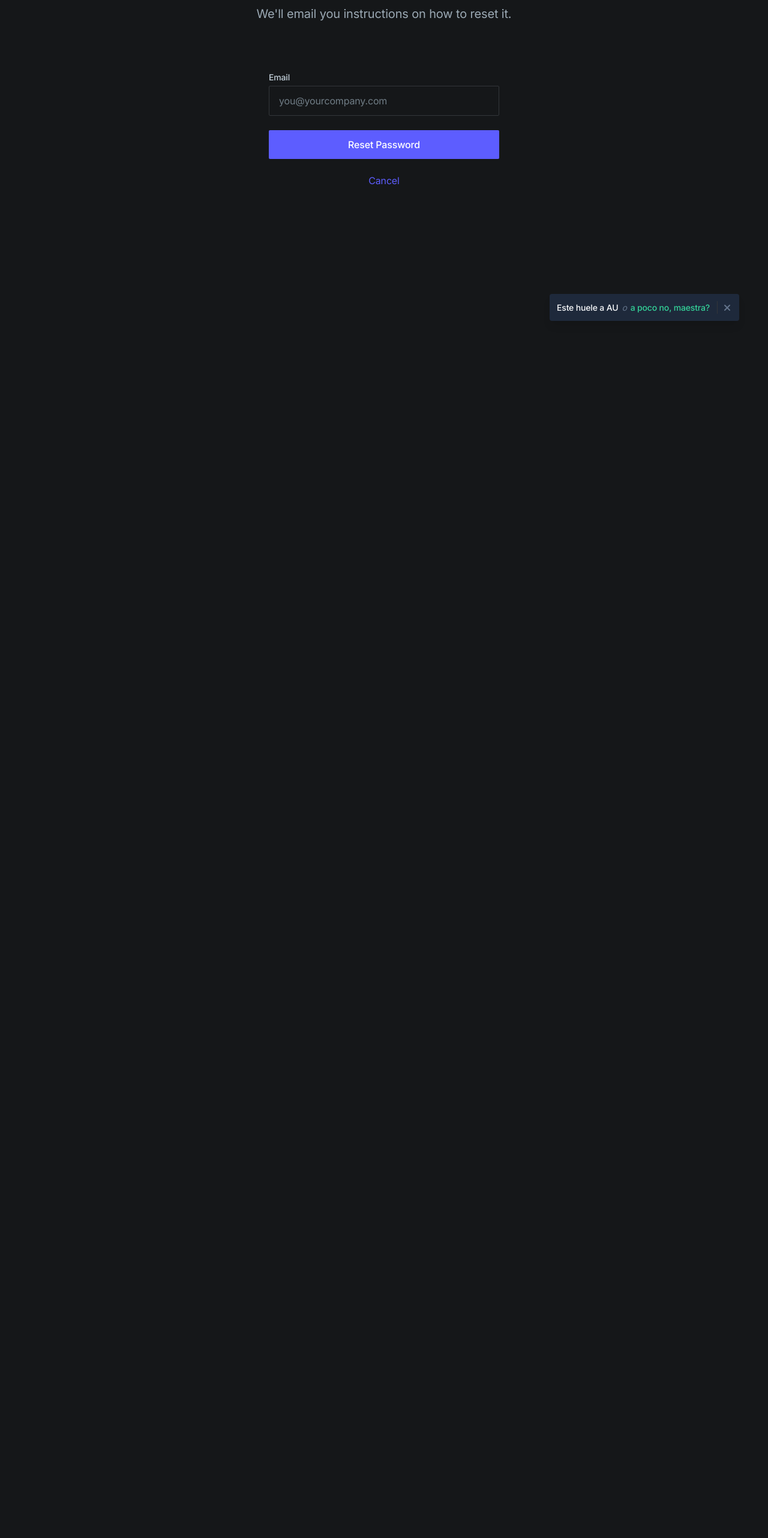
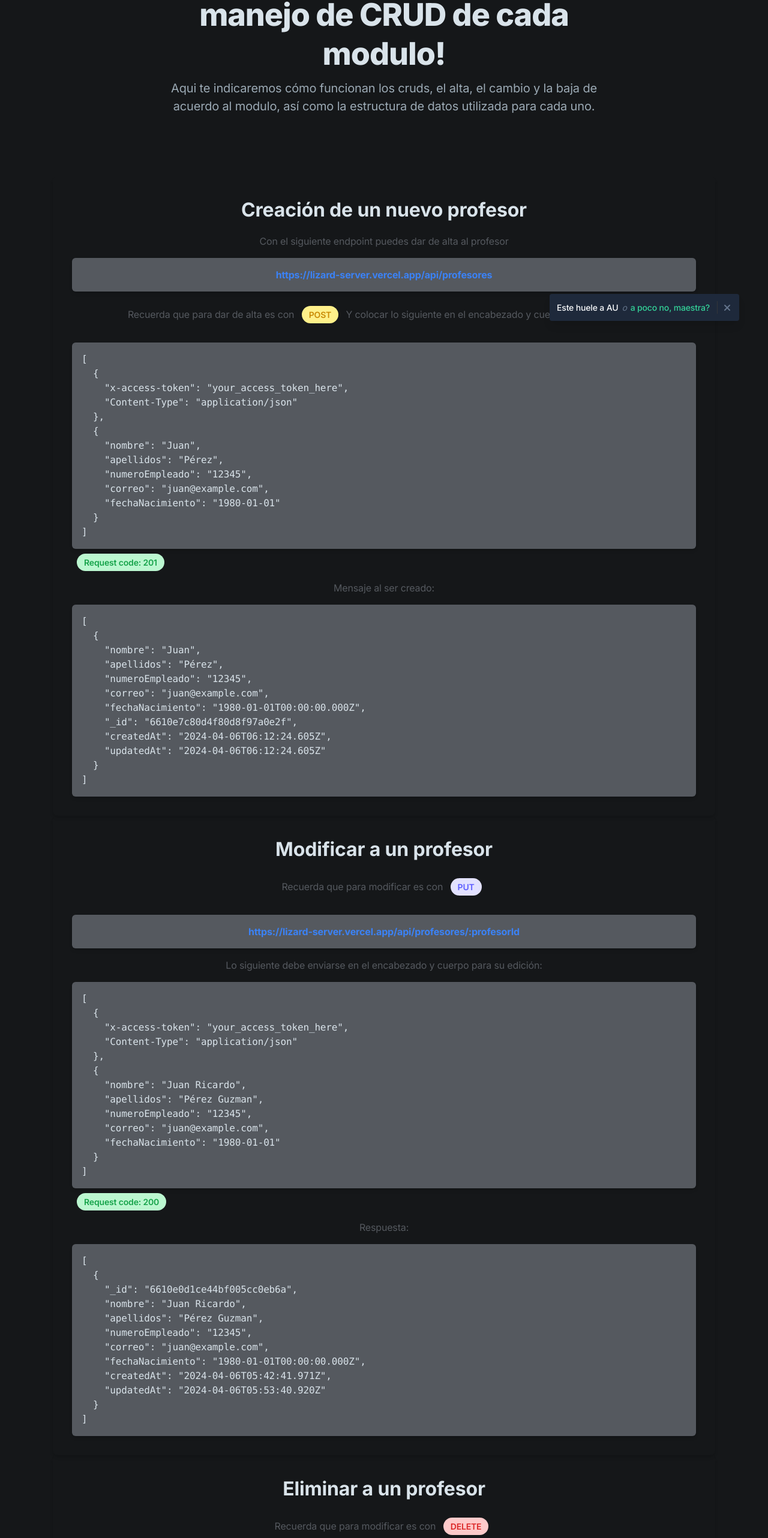
Before and after one commit to joseph117xdxd/Lizard2.0, a Next.js app in the folder client/: page /crud in a window 1280 px wide. Shown: the part 233-2797 px from the top of the page at 60% size. Before the commit the page ends 800 px from the top, so only its background shows below. Built offline with nearby package versions, Linux system fonts and the light colour scheme.

Commit message:
no mames al fin quedo crud profes

```diff
--- a/client/app/(auth)/crud/page.tsx
+++ b/client/app/(auth)/crud/page.tsx
@@ -1,44 +1,253 @@
 export const metadata = {
-  title: 'Reset Password - Open PRO',
-  description: 'Page description',
-}
+  title: "CRUD",
+  description: "Page description",
+};
 
-import Link from 'next/link'
+// Endpoints
+const endpointOfertasGet = "https://lizard-server.vercel.app/api/oferta";
+const endpointAdmisionesGet = "https://lizard-server.vercel.app/api/admision";
+
+const endpointSignUpUser = "https://lizard-server.vercel.app/api/auth/signup";
+
+const endpointSignInUser = "https://lizard-server.vercel.app/api/auth/signin";
+
+const endpointProfesoresGet = "https://lizard-server.vercel.app/api/profesores";
+const endpointProfesoresGetById =
+  "https://lizard-server.vercel.app/api/profesores/:profesorId";
+const endpointOfertaGetById =
+  "https://lizard-server.vercel.app/api/oferta/:ofertaId";
+const endpointAdmisionGetById =
+  "https://lizard-server.vercel.app/api/admision/:admisionId";
+
+// Respuestas de la API
+
+const response201AltaProfe = [
+  {
+    "x-access-token": "your_access_token_here",
+    "Content-Type": "application/json",
+  },
+  {
+    nombre: "Juan",
+    apellidos: "Pérez",
+    numeroEmpleado: "12345",
+    correo: "juan@example.com",
+    fechaNacimiento: "1980-01-01",
+  },
+];
+
+const responseMensajeAltaProfe = [
+  {
+    nombre: "Juan",
+    apellidos: "Pérez",
+    numeroEmpleado: "12345",
+    correo: "juan@example.com",
+    fechaNacimiento: "1980-01-01T00:00:00.000Z",
+    _id: "6610e7c80d4f80d8f97a0e2f",
+    createdAt: "2024-04-06T06:12:24.605Z",
+    updatedAt: "2024-04-06T06:12:24.605Z",
+  },
+];
+
+const response200CambioProfe = [
+  {
+    "x-access-token": "your_access_token_here",
+    "Content-Type": "application/json",
+  },
+  {
+    nombre: "Juan Ricardo",
+    apellidos: "Pérez Guzman",
+    numeroEmpleado: "12345",
+    correo: "juan@example.com",
+    fechaNacimiento: "1980-01-01",
+  },
+];
+
+const response200ModificacionProfe = [
+  {
+    _id: "6610e0d1ce44bf005cc0eb6a",
+    nombre: "Juan Ricardo",
+    apellidos: "Pérez Guzman",
+    numeroEmpleado: "12345",
+    correo: "juan@example.com",
+    fechaNacimiento: "1980-01-01T00:00:00.000Z",
+    createdAt: "2024-04-06T05:42:41.971Z",
+    updatedAt: "2024-04-06T05:53:40.920Z",
+  },
+];
+
+const headersEliminacionProfe = [
+  {
+    "x-access-token": "your_access_token_here",
+    "Content-Type": "application/json",
+  },
+];
+
+const responseMensajeEliminacionProfe = [
+  {
+    message: "Profesor eliminado exitosamente",
+  },
+];
 
 export default function ResetPassword() {
   return (
     <section className="relative">
       <div className="max-w-6xl mx-auto px-4 sm:px-6">
         <div className="pt-32 pb-12 md:pt-40 md:pb-20">
-
           {/* Page header */}
           <div className="max-w-3xl mx-auto text-center pb-12 md:pb-20">
-            <h1 className="h1 mb-4">Forgot your password?</h1>
-            <p className="text-xl text-gray-400">We'll email you instructions on how to reset it.</p>
+            <h1 className="h1">
+              ¡En esta sección abarcamos el manejo de CRUD de cada modulo!
+            </h1>
+            <p
+              className="text-xl text-gray-400 mb-8"
+              data-aos="fade-up"
+              data-aos-delay="200"
+            >
+              Aqui te indicaremos cómo funcionan los cruds, el alta, el cambio y
+              la baja de acuerdo al modulo, así como la estructura de datos
+              utilizada para cada uno.
+            </p>
           </div>
 
-          {/* Form */}
-          <div className="max-w-sm mx-auto">
-            <form>
-              <div className="flex flex-wrap -mx-3 mb-4">
-                <div className="w-full px-3">
-                  <label className="block text-gray-300 text-sm font-medium mb-1" htmlFor="email">Email</label>
-                  <input id="email" type="email" className="form-input w-full text-gray-300" placeholder="you@yourcompany.com" required />
-                </div>
+          {/* Bloque Profesores - Crear */}
+          <div className="bg-blue p-8 rounded-lg shadow-md">
+            <h2 className="text-3xl font-bold text-center mb-4">
+              Creación de un nuevo profesor
+            </h2>
+            <p className="text-center text-gray-600 mb-4">
+              Con el siguiente endpoint puedes dar de alta al profesor
+            </p>
+            <div className="bg-gray-600 p-4 rounded-md shadow-md mb-4">
+              <p className="text-center">
+                <a
+                  href={endpointProfesoresGet}
+                  className="text-blue-500 font-bold no-underline"
+                >
+                  {endpointProfesoresGet}
+                </a>
+              </p>
+            </div>
+            <p className="text-center text-gray-600 mb-4">
+              Recuerda que para dar de alta es con{" "}
+              <div className="inline-flex text-sm font-semibold py-1 px-3 m-2 text-yellow-600 bg-yellow-200 rounded-full mb-4">
+                POST
+              </div>{" "}
+              Y colocar lo siguiente en el encabezado y cuerpo para dar de alta:
+            </p>
+            <div>
+              <div className="bg-gray-600 p-4 rounded-md shadow-md">
+                <pre className="overflow-x-auto">
+                  {JSON.stringify(response201AltaProfe, null, 2)}
+                </pre>
               </div>
-              <div className="flex flex-wrap -mx-3 mt-6">
-                <div className="w-full px-3">
-                  <button className="btn text-white bg-purple-600 hover:bg-purple-700 w-full">Reset Password</button>
-                </div>
+            </div>
+            <div className="inline-flex text-sm font-semibold py-1 px-3 m-2 text-green-600 bg-green-200 rounded-full mb-4">
+              Request code: 201
+            </div>{" "}
+            <p className="text-center text-gray-600 mb-4">
+              Mensaje al ser creado:
+            </p>
+            <div>
+              <div className="bg-gray-600 p-4 rounded-md shadow-md">
+                <pre className="overflow-x-auto">
+                  {JSON.stringify(responseMensajeAltaProfe, null, 2)}
+                </pre>
               </div>
-            </form>
-            <div className="text-gray-400 text-center mt-6">
-              <Link href="/signin" className="text-purple-600 hover:text-gray-200 transition duration-150 ease-in-out">Cancel</Link>
             </div>
           </div>
 
+          {/* Bloque Profesores - Editar */}
+          <div className="bg-blue p-8 rounded-lg shadow-md">
+            <h2 className="text-3xl font-bold text-center mb-4">
+              Modificar a un profesor
+            </h2>
+            <p className="text-center text-gray-600 mb-4">
+              Recuerda que para modificar es con{" "}
+              <div className="inline-flex text-sm font-semibold py-1 px-3 m-2 text-purple-600 bg-purple-200 rounded-full mb-4">
+                PUT
+              </div>{" "}
+            </p>
+            <div className="bg-gray-600 p-4 rounded-md shadow-md mb-4">
+              <p className="text-center">
+                <a
+                  href={endpointProfesoresGetById}
+                  className="text-blue-500 font-bold no-underline"
+                >
+                  {endpointProfesoresGetById}
+                </a>
+              </p>
+            </div>
+            <p className="text-center text-gray-600 mb-4">
+              Lo siguiente debe enviarse en el encabezado y cuerpo para su
+              edición:
+            </p>
+            <div>
+              <div className="bg-gray-600 p-4 rounded-md shadow-md">
+                <pre className="overflow-x-auto">
+                  {JSON.stringify(response200CambioProfe, null, 2)}
+                </pre>
+              </div>
+            </div>
+            <div className="inline-flex text-sm font-semibold py-1 px-3 m-2 text-green-600 bg-green-200 rounded-full mb-4">
+              Request code: 200
+            </div>{" "}
+            <p className="text-center text-gray-600 mb-4">Respuesta:</p>
+            <div>
+              <div className="bg-gray-600 p-4 rounded-md shadow-md">
+                <pre className="overflow-x-auto">
+                  {JSON.stringify(response200ModificacionProfe, null, 2)}
+                </pre>
+              </div>
+            </div>
+          </div>
+
+          {/* Bloque Profesores - Eliminar */}
+          <div className="bg-blue p-8 rounded-lg shadow-md">
+            <h2 className="text-3xl font-bold text-center mb-4">
+              Eliminar a un profesor
+            </h2>
+            <p className="text-center text-gray-600 mb-4">
+              Recuerda que para modificar es con{" "}
+              <div className="inline-flex text-sm font-semibold py-1 px-3 m-2 text-red-600 bg-red-200 rounded-full mb-4">
+                DELETE
+              </div>{" "}
+            </p>
+            <div className="bg-gray-600 p-4 rounded-md shadow-md mb-4">
+              <p className="text-center">
+                <a
+                  href={endpointProfesoresGetById}
+                  className="text-blue-500 font-bold no-underline"
+                >
+                  {endpointProfesoresGetById}
+                </a>
+              </p>
+            </div>
+            <p className="text-center text-gray-600 mb-4">
+              Lo siguiente debe enviarse en el encabezado para su eliminacion:
+            </p>
+            <div>
+              <div className="bg-gray-600 p-4 rounded-md shadow-md">
+                <pre className="overflow-x-auto">
+                  {JSON.stringify(headersEliminacionProfe, null, 2)}
+                </pre>
+              </div>
+            </div>
+            <div className="inline-flex text-sm font-semibold py-1 px-3 m-2 text-green-600 bg-green-200 rounded-full mb-4">
+              Request code: 200
+            </div>{" "}
+            <p className="text-center text-gray-600 mb-4">
+              Mensaje que aparecera al ser eliminado:{" "}
+            </p>
+            <div>
+              <div className="bg-gray-600 p-4 rounded-md shadow-md">
+                <pre className="overflow-x-auto">
+                  {JSON.stringify(responseMensajeEliminacionProfe, null, 2)}
+                </pre>
+              </div>
+            </div>
+          </div>
         </div>
       </div>
     </section>
-  )
+  );
 }
```
Also changed, not shown: client/app/(auth)/errores/page.tsx (+5 -46 lines), client/components/ui/mobile-menu.tsx (+38 -21 lines).
